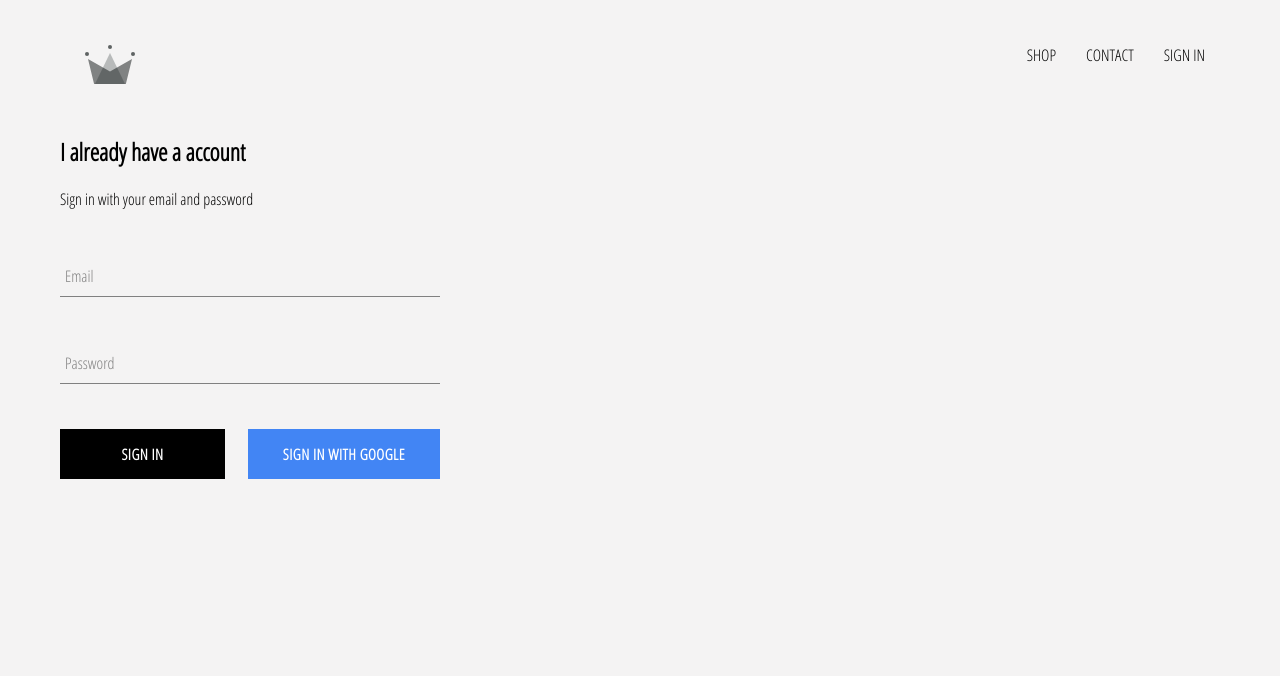
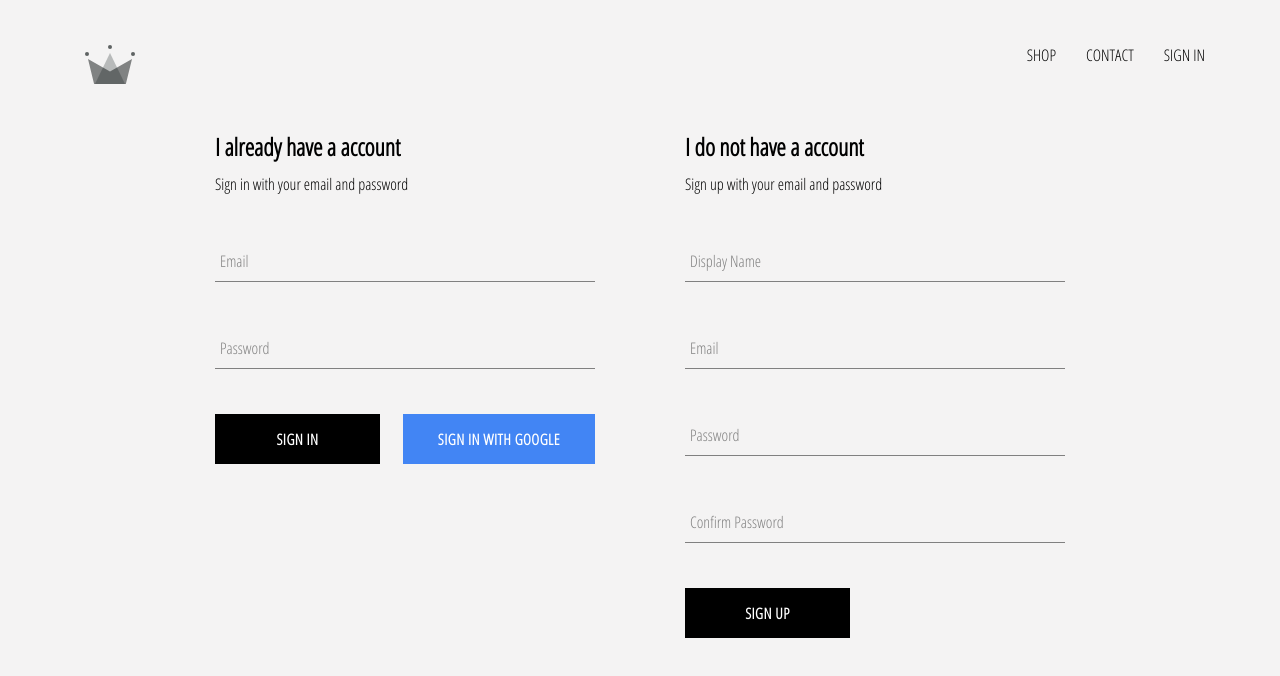
Before and after one commit to yash0307jain/crown-clothing, a React (Create React App) app: page /signin in a window 1280 px wide. Shown: the top 676 px of the page. Built offline with nearby package versions, Linux system fonts and the light colour scheme; no server answers.

Commit message:
storing user sign in and sign up data in firestore, signup component has been added

```diff
--- a/src/App.js
+++ b/src/App.js
@@ -7,7 +7,7 @@
 import HomePage from "./pages/homepage/homepage.component";
 import ShopPage from "./pages/shop/shop.component";
 import SignInAndSignUpPage from "./pages/sign-in-and-sign-up/sign-in-and-sign-up.component";
-import { auth } from "./firebase/firebase.utils";
+import { auth, createUserProfileDocument } from "./firebase/firebase.utils";
 
 class App extends React.Component {
   constructor(props) {
@@ -21,10 +21,26 @@
   unsubscribeFromAuth = null;
 
   componentDidMount() {
-    this.unsubscribeFromAuth = auth.onAuthStateChanged(user => {
-      this.setState({ currentUser: user });
+    this.unsubscribeFromAuth = auth.onAuthStateChanged(async userAuth => {
+      if(userAuth) {
+        const userRef = await createUserProfileDocument(userAuth);
 
-      console.log(user);
+        // onSnapshot is very similar to onAuthStateChanged, it tells about the data stored in our database
+        userRef.onSnapshot(snapShot => {
+          this.setState({
+            currentUser: {
+              id: snapShot.id,
+              ...snapShot.data()
+            }
+          })
+
+          console.log(this.state);
+        })
+      } else {
+        this.setState({
+          currentUser: userAuth
+        })
+      }
     })
   }
 
--- a/src/components/sign-in/sign-in.component.jsx
+++ b/src/components/sign-in/sign-in.component.jsx
@@ -32,7 +32,7 @@
   render() {
     return (
       <div className="sign-in">
-        <h2>I already have a account</h2>
+        <h2 className="title">I already have a account</h2>
         <span>Sign in with your email and password</span>
 
         <form onSubmit={this.handleSubmit}>
--- a/src/components/sign-in/sign-in.styles.scss
+++ b/src/components/sign-in/sign-in.styles.scss
@@ -4,7 +4,7 @@
   flex-direction: column;
 
   .title {
-    margin: 10px;
+    margin: 10px 0;
   }
 
   .buttons {
--- /dev/null
+++ b/src/components/sign-up/sign-up.component.jsx
@@ -0,0 +1,104 @@
+import React from "react";
+
+import "./sign-up.styles.scss";
+
+import FormInput from "../form-input/form-input.component";
+import CustomButton from "../custom-button/custom-button.component";
+
+import {
+  auth,
+  createUserProfileDocument,
+} from "../../firebase/firebase.utils.js";
+
+class SignUp extends React.Component {
+  constructor(props) {
+    super(props);
+
+    this.state = {
+      displayName: "",
+      email: "",
+      password: "",
+      confirmPassword: "",
+    };
+  }
+
+  handleChange = (event) => {
+    const { name, value } = event.target;
+
+    this.setState({ [name]: value });
+  };
+
+  handleSubmit = async (event) => {
+    event.preventDefault();
+
+    const { displayName, email, password, confirmPassword } = this.state;
+
+    if (password !== confirmPassword) {
+      alert("Password don't match");
+      return;
+    }
+
+    try {
+      const { user } = await auth.createUserWithEmailAndPassword(
+        email,
+        password
+      );
+
+      await createUserProfileDocument(user, { displayName });
+
+      this.setState({ displayName: "", email: "", password: "", confirmPassword: "" });
+    } catch (error) {
+      alert(error.message)
+      console.log("error creating user", error.message);
+    }
+  };
+
+  render() {
+    const { displayName, email, password, confirmPassword } = this.state;
+
+    return (
+      <div className="sign-up">
+        <h2 className="title">I do not have a account</h2>
+        <span>Sign up with your email and password</span>
+
+        <form className="sign-up-form" onSubmit={this.handleSubmit}>
+          <FormInput
+            type="text"
+            name="displayName"
+            handleChange={this.handleChange}
+            value={displayName}
+            label="Display Name"
+            required
+          />
+          <FormInput
+            type="email"
+            name="email"
+            handleChange={this.handleChange}
+            value={email}
+            label="Email"
+            required
+          />
+          <FormInput
+            type="password"
+            name="password"
+            handleChange={this.handleChange}
+            value={password}
+            label="Password"
+            required
+          />
+          <FormInput
+            type="password"
+            name="confirmPassword"
+            handleChange={this.handleChange}
+            value={confirmPassword}
+            label="Confirm Password"
+            required
+          />
+          <CustomButton type="submit">SIGN UP</CustomButton>
+        </form>
+      </div>
+    );
+  }
+}
+
+export default SignUp;
--- /dev/null
+++ b/src/components/sign-up/sign-up.styles.scss
@@ -0,0 +1,9 @@
+.sign-up {
+  display: flex;
+  flex-direction: column;
+  width: 380px;
+
+  .title {
+    margin: 10px 0;
+  }
+}
--- a/src/firebase/firebase.utils.js
+++ b/src/firebase/firebase.utils.js
@@ -13,6 +13,26 @@
   measurementId: "G-1YENJ2Y2EQ",
 };
 
+export const createUserProfileDocument = async (userAuth, additionalData) => {
+  if (!userAuth) return;
+
+  const userRef = firestore.doc(`users/${userAuth.uid}`);
+  const snapShot = await userRef.get();
+
+  if (!snapShot.exists) {
+    const { displayName, email } = userAuth;
+    const createdAt = new Date();
+
+    try {
+      await userRef.set({ displayName, email, createdAt, ...additionalData });
+    } catch (error) {
+      console.log("error creating user", error.message);
+    }
+  }
+
+  return userRef;
+};
+
 firebase.initializeApp(config);
 
 export const auth = firebase.auth();
--- a/src/pages/sign-in-and-sign-up/sign-in-and-sign-up.component.jsx
+++ b/src/pages/sign-in-and-sign-up/sign-in-and-sign-up.component.jsx
@@ -2,10 +2,12 @@
 
 import "./sign-in-and-sign-up.styles.scss";
 import SignIn from "../../components/sign-in/sign-in.component";
+import SignUp from "../../components/sign-up/sign-up.component";
 
 const SignInAndSignUpPage = () => (
   <div className="sign-in-and-sign-up">
     <SignIn />
+    <SignUp />
   </div>
 )
 
--- a/src/pages/sign-in-and-sign-up/sign-in-and-sign-up.styles.scss
+++ b/src/pages/sign-in-and-sign-up/sign-in-and-sign-up.styles.scss
@@ -0,0 +1,6 @@
+.sign-in-and-sign-up {
+  width: 850px;
+  display: flex;
+  justify-content: space-between;
+  margin: 30px auto;
+}
```
